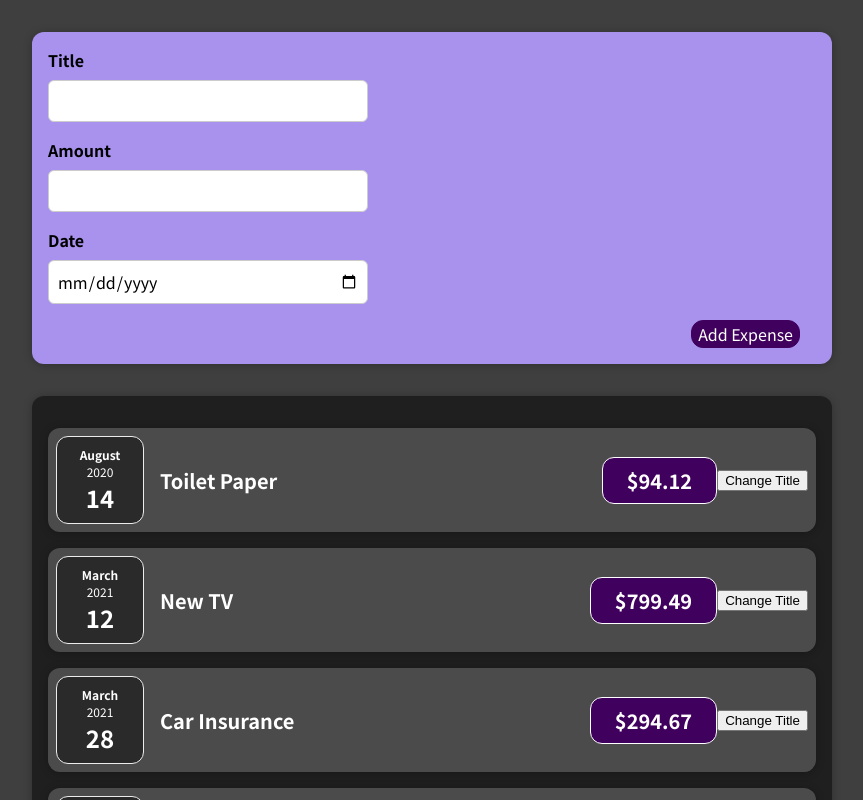
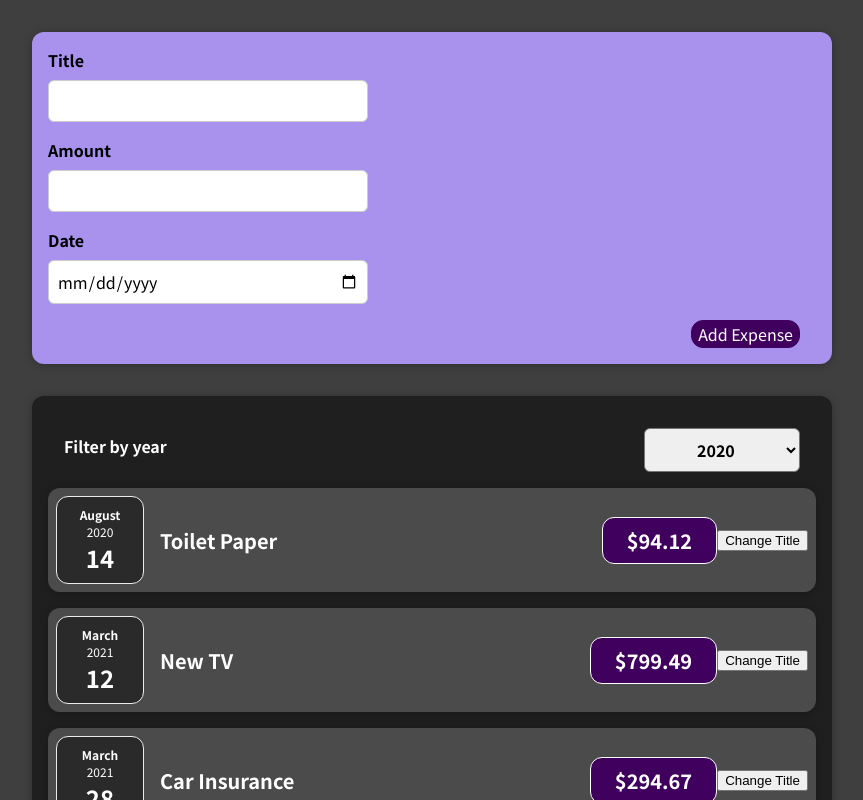
Before and after one commit to Nant1ng/TestingReact, a React (Create React App) app in the folder tryingreact/: page / in a window 1280 px wide. Shown: the top 800 px of the page, without its empty margins (208-1071 px from the left). Built offline with nearby package versions, Linux system fonts and the light colour scheme.

Commit message:
ExpenseFilter Date linked

```diff
--- a/tryingreact/src/App.js
+++ b/tryingreact/src/App.js
@@ -1,4 +1,4 @@
-import NewExpense from './components/NewExpense/NewExpense';
+import NewExpense from "./components/NewExpense/NewExpense";
 import Expenses from "./components/Expenses/Expenses";
 
 function App() {
@@ -27,8 +27,8 @@
     },
   ];
 
-  function addExpenseHandler (expense) {
-    console.log('In App.js');
+  function addExpenseHandler(expense) {
+    console.log("In App.js");
     console.log(expense);
   }
 
--- a/tryingreact/src/components/Expenses/Expenses.js
+++ b/tryingreact/src/components/Expenses/Expenses.js
@@ -1,10 +1,24 @@
+import React, { useState } from "react";
+
 import ExpenseItem from "./ExpenseItem";
 import Card from "../UI/Card";
+import ExpensesFilter from "./ExpensesFilter";
 import "./Expenses.css";
 
 function Expenses(props) {
+  const [filteredYear, setFilterdYear] = useState("2020");
+
+  function filterChangeHandler(selectedYear) {
+    setFilterdYear(selectedYear);
+  }
+
   return (
+    <div>
       <Card className="expenses">
+        <ExpensesFilter
+          selected={filteredYear}
+          onChangeFilter={filterChangeHandler}
+        />
         <ExpenseItem
           title={props.items[0].title}
           amount={props.items[0].amount}
@@ -26,6 +40,7 @@
           date={props.items[3].date}
         />
       </Card>
+    </div>
   );
 }
 
--- /dev/null
+++ b/tryingreact/src/components/Expenses/ExpensesFilter.css
@@ -0,0 +1,24 @@
+.expenses-filter {
+  color: white;
+  padding: 0 1rem;
+}
+
+.expenses-filter__control {
+  display: flex;
+  width: 100%;
+  align-items: center;
+  justify-content: space-between;
+  margin: 1rem 0;
+}
+
+.expenses-filter label {
+  font-weight: bold;
+  margin-bottom: 0.5rem;
+}
+
+.expenses-filter select {
+  font: inherit;
+  padding: 0.5rem 3rem;
+  font-weight: bold;
+  border-radius: 6px;
+}
--- /dev/null
+++ b/tryingreact/src/components/Expenses/ExpensesFilter.js
@@ -0,0 +1,25 @@
+import React from "react";
+
+import "./ExpensesFilter.css";
+
+function ExpensesFilter(props) {
+  function dropdownChangeHandler(event) {
+    props.onChangeFilter(event.target.value);
+  }
+
+  return (
+    <div className="expenses-filter">
+      <div className="expenses-filter__control">
+        <label>Filter by year</label>
+        <select value={props.selected} onChange={dropdownChangeHandler}>
+          <option value="2022">2022</option>
+          <option value="2021">2021</option>
+          <option value="2020">2020</option>
+          <option value="2019">2019</option>
+        </select>
+      </div>
+    </div>
+  );
+};
+
+export default ExpensesFilter;
```
Lines whose indentation alone changed are shown as unchanged.
